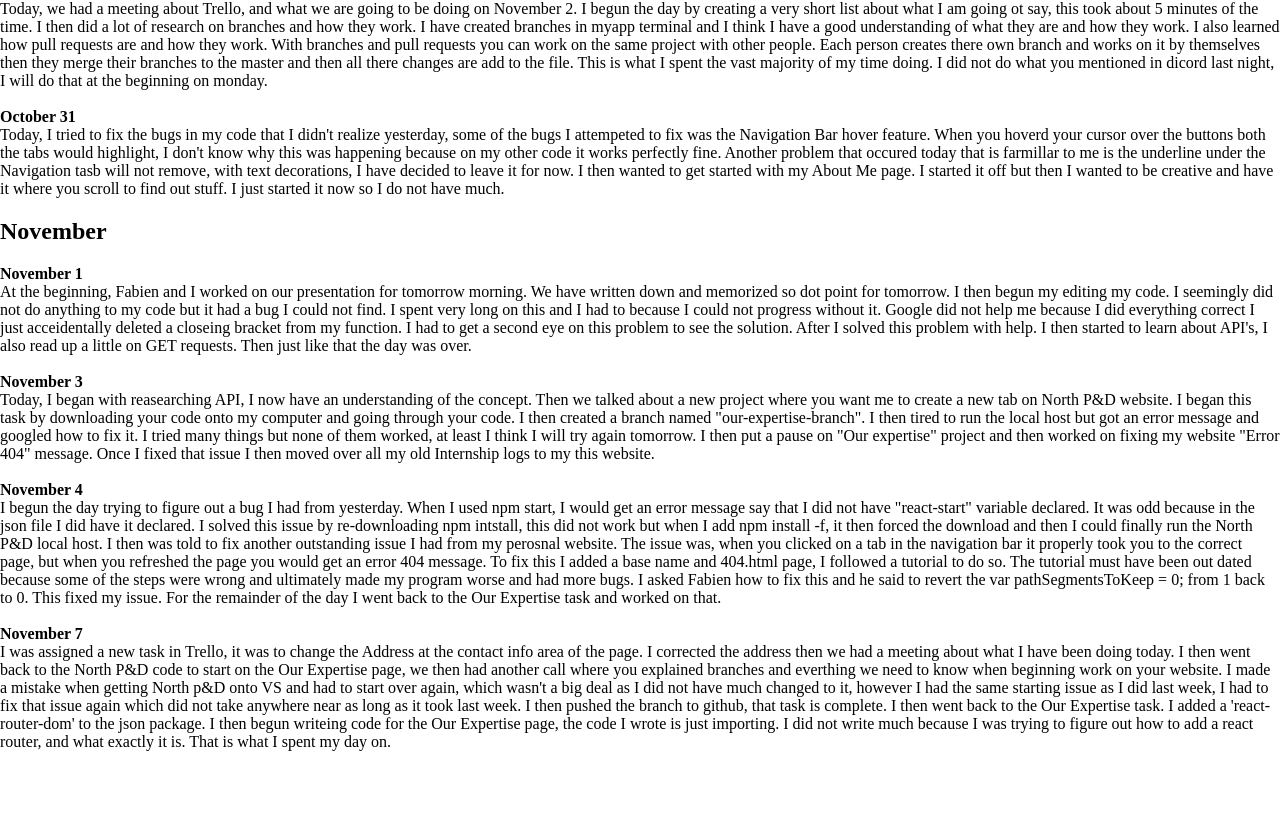
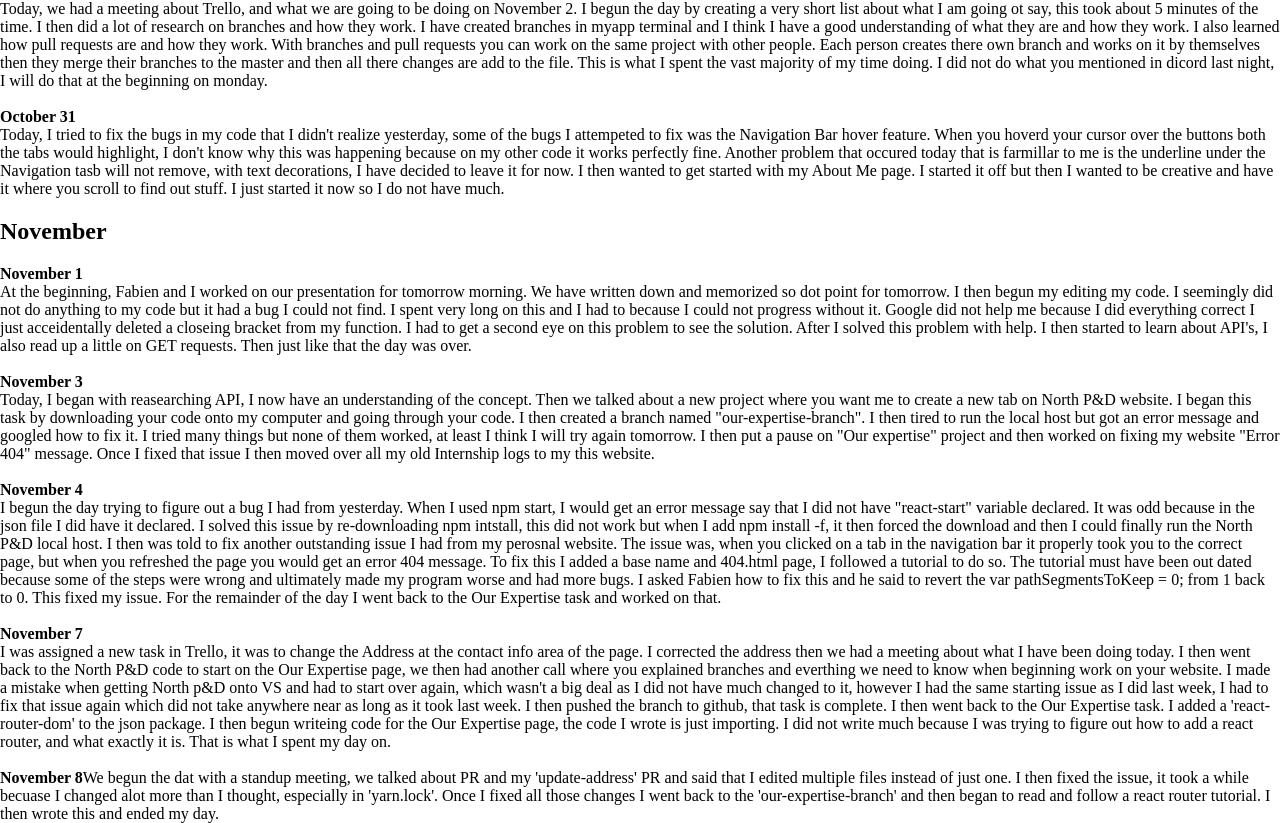
Before and after one commit to Khallan/khallan.github.io, a React (Create React App) app: page /internshiplogs in a window 1280 px wide. Shown: the part 1530-2353 px from the top of the page. Before the commit the page ends 2281 px from the top, so only its background shows below. Built offline with nearby package versions, Linux system fonts and the light colour scheme.

Commit message:
nov8 update

```diff
--- a/src/internshiplogs.js
+++ b/src/internshiplogs.js
@@ -160,6 +160,12 @@
         near as long as it took last week. I then pushed the branch to github, that task is complete. I then went back to the Our Expertise task. I added a 'react-router-dom'
         to the json package. I then begun writeing code for the Our Expertise page, the code I wrote is just importing. I did not write much because I was trying to
         figure out how to add a react router, and what exactly it is. That is what I spent my day on.
+        <br />
+        <br />
+        <b>November 8</b>
+        We begun the dat with a standup meeting, we talked about PR and my 'update-address' PR and said that I edited multiple files instead of just one. I then
+        fixed the issue, it took a while becuase I changed alot more than I thought, especially in 'yarn.lock'. Once I fixed all those changes I went back to
+        the 'our-expertise-branch' and then began to read and follow a react router tutorial. I then wrote this and ended my day.
 
     </div>
   );
```
